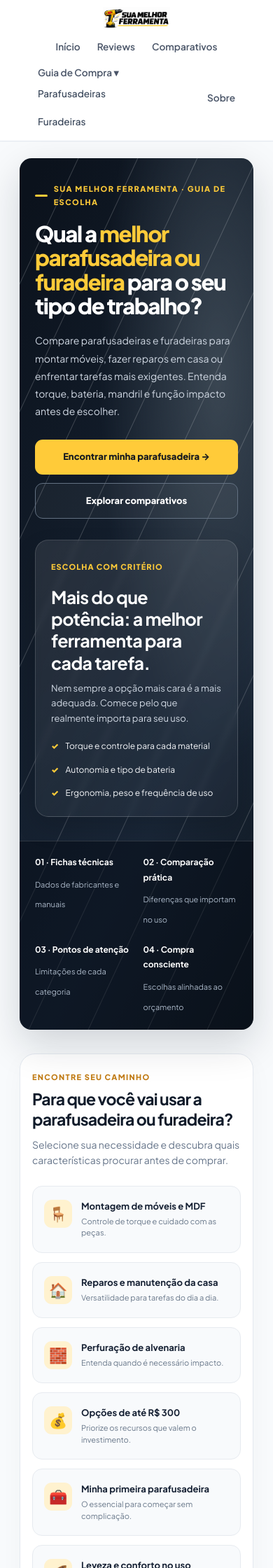
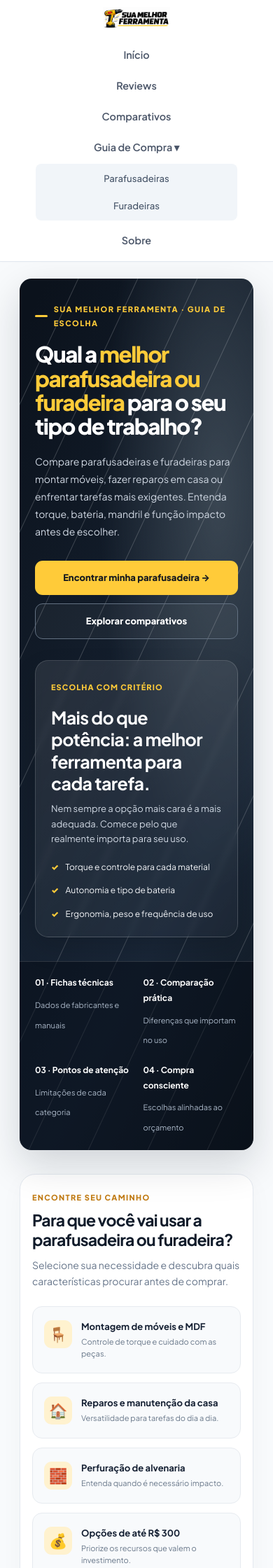
Before and after one commit to membroequipe/SiteReview, a Jekyll site: the page built from index.html, in a window 390 px wide. Shown: the top 2240 px of the page at 70% size. Built offline with Jekyll 4.4.1, drawn with Linux system fonts in a browser that asks for light colours.

Commit message:
Update style.css

```diff
--- a/assets/css/style.css
+++ b/assets/css/style.css
@@ -705,30 +705,52 @@ body.home-page .site-content {
     width: 100% !important;
   }
 
+  /* Organiza os itens do menu em coluna centralizada no mobile */
   .site-nav ul {
     display: flex !important;
-    flex-wrap: wrap !important;
+    flex-direction: column !important;
+    align-items: center !important;
     justify-content: center !important;
-    gap: 8px 12px !important;
+    gap: 6px !important;
     padding: 0 !important;
-    margin: 0 auto !important;
+    margin: 8px auto 0 auto !important;
+    list-style: none !important;
   }
 
   .site-nav li {
     margin: 0 !important;
+    width: 100% !important;
+    text-align: center !important;
   }
 
   .site-nav a {
-    font-size: 0.85rem !important;
-    padding: 4px 6px !important;
+    font-size: 0.9rem !important;
+    padding: 6px 12px !important;
+    display: inline-block !important;
   }
 
+  /* Comportamento limpo e centralizado para o Submenu/Dropdown no mobile */
   .site-nav .dropdown-menu {
-    position: static;
-    box-shadow: none;
-    border: none;
-    padding-left: 10px;
-    display: none;
+    position: static !important;
+    display: flex !important;
+    flex-direction: column !important;
+    box-shadow: none !important;
+    border: none !important;
+    background-color: #f1f5f9 !important; /* Fundo suave para destacar os subitens */
+    border-radius: 8px !important;
+    padding: 4px 0 !important;
+    margin: 4px auto !important;
+    width: 80% !important;
+  }
+
+  .site-nav .dropdown-menu li {
+    width: 100% !important;
+  }
+
+  .site-nav .dropdown-menu a {
+    font-size: 0.82rem !important;
+    color: #475569 !important;
+    padding: 5px 10px !important;
   }
 
   /* Reduz margens de títulos no mobile */
@@ -770,9 +792,8 @@ body.home-page .site-content {
 }
 
 
-
 /* =========================================
-   11. HOME NOVA — INDEX_NOVO.HTML
+   11. HOME INDEX
    Estilos isolados no namespace .pc-home
    ========================================= */
 .pc-home{--pc-ink:#101b2a;--pc-muted:#66758a;--pc-yellow:#ffcb39;--pc-orange:#f59b24;max-width:1100px;margin:28px auto 70px;padding:0 20px;font-family:inherit}
```
